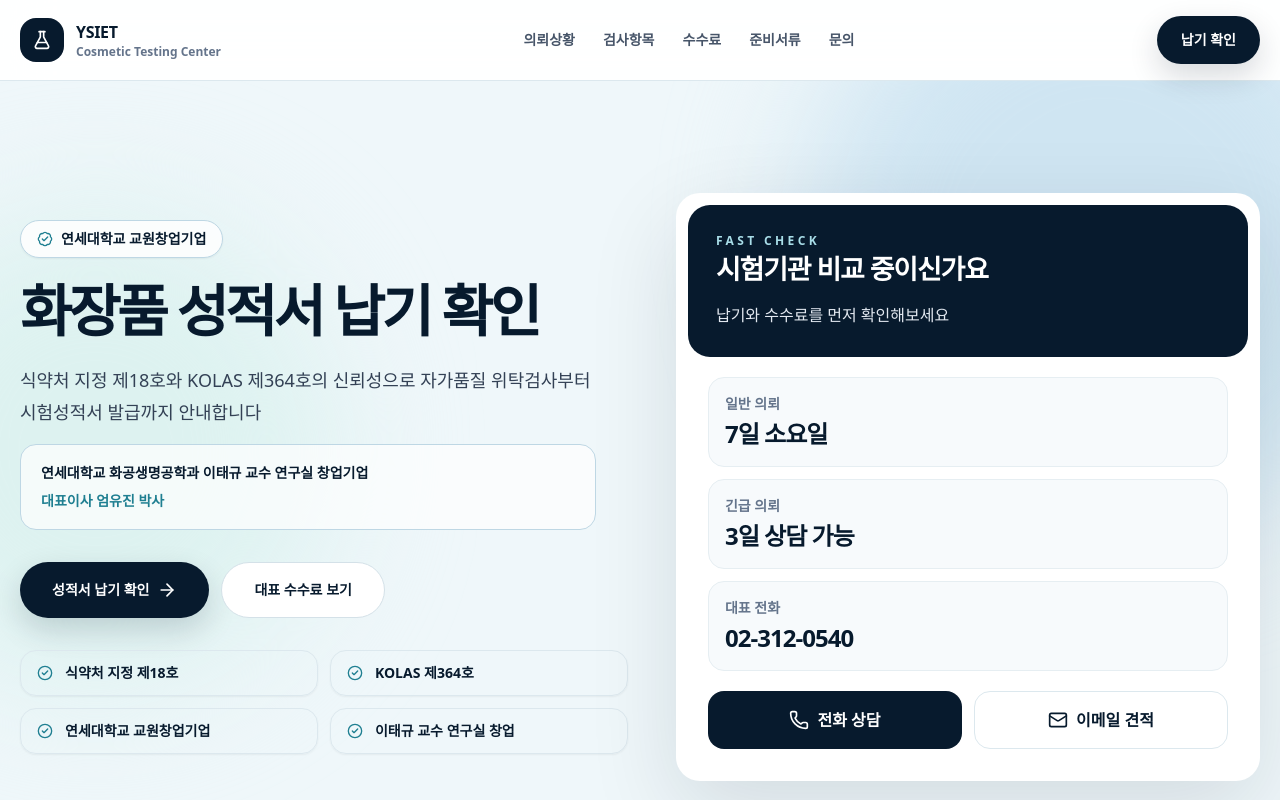
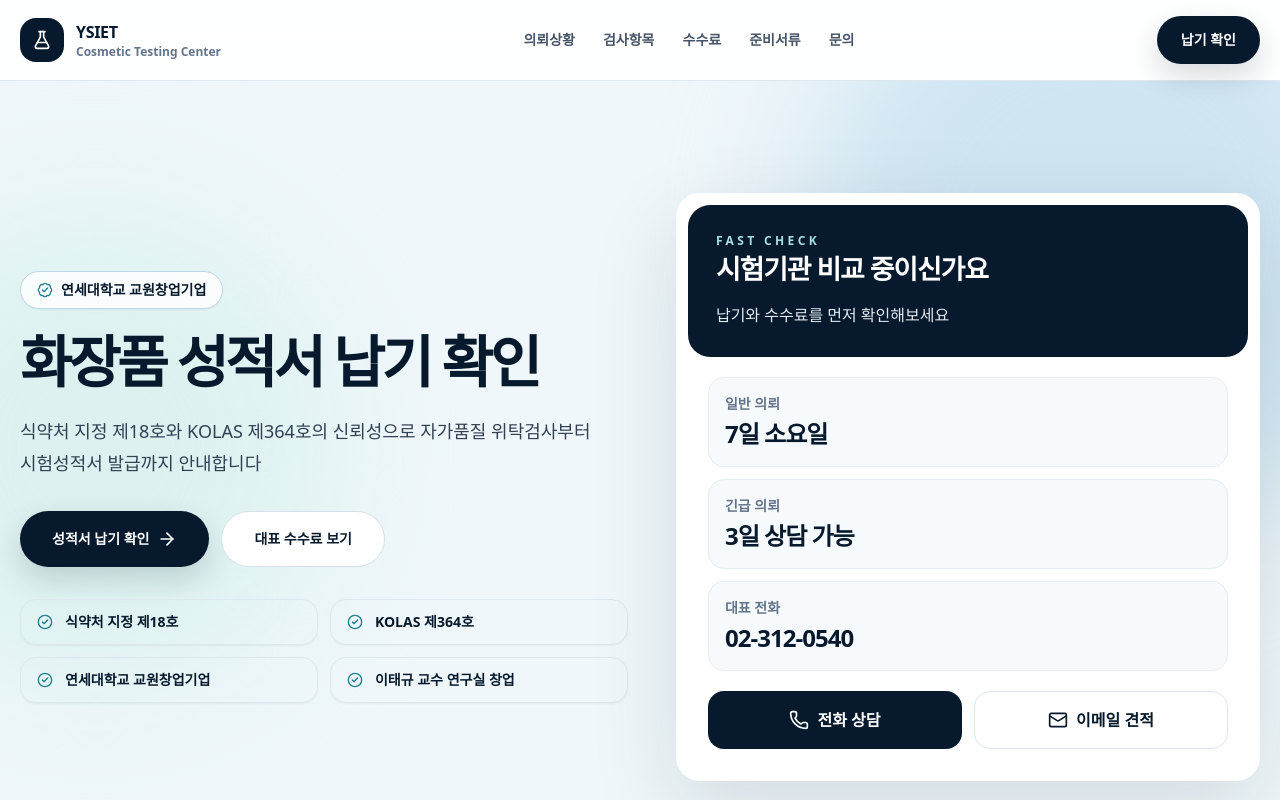
Before and after one commit to YSIET/ysiet-cosmetics-testing, a React (Vite) app: page / in a window 1280 px wide. Shown: the top 800 px of the page. Built offline with nearby package versions, Linux system fonts and the light colour scheme.

Commit message:
Update App.jsx

```diff
--- a/src/App.jsx
+++ b/src/App.jsx
@@ -259,15 +259,6 @@ export default function App() {
             <p className="mt-6 max-w-xl text-lg leading-8 text-slate-700">
               식약처 지정 제18호와 KOLAS 제364호의 신뢰성으로 자가품질 위탁검사부터 시험성적서 발급까지 안내합니다
             </p>
-
-            <div className="mt-4 max-w-xl rounded-2xl border border-[#BED7E4] bg-white/70 px-5 py-4">
-              <p className="text-sm font-black leading-6 text-[#071A2D]">
-                연세대학교 화공생명공학과 이태규 교수 연구실 창업기업
-              </p>
-              <p className="mt-1 text-sm font-bold leading-6 text-[#1F7F91]">
-                대표이사 엄유진 박사
-              </p>
-            </div>
 
             <div className="mt-8 flex flex-col gap-3 sm:flex-row">
               <LinkButton href="#contact" className="h-14 px-8 text-base">
```
